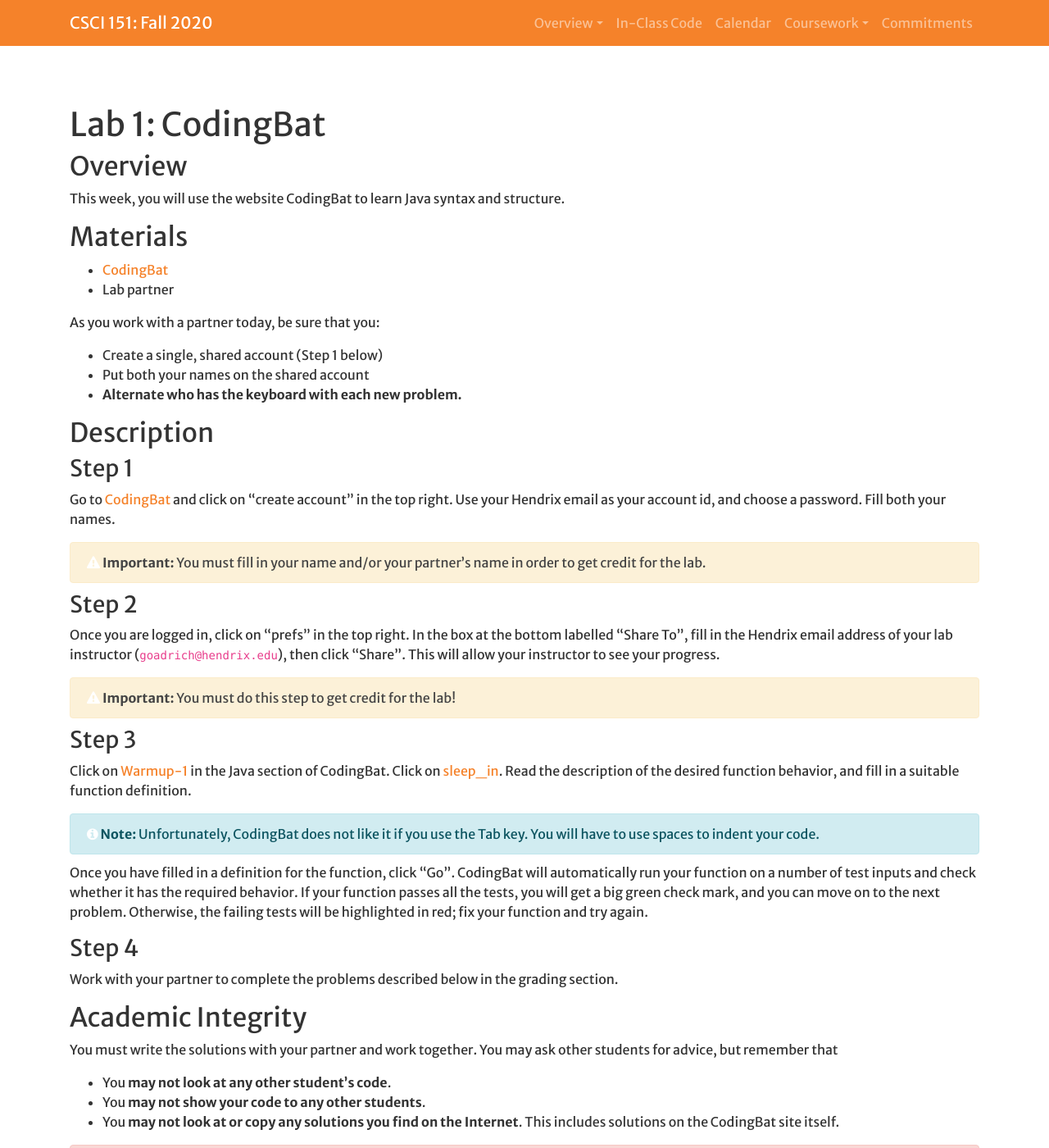
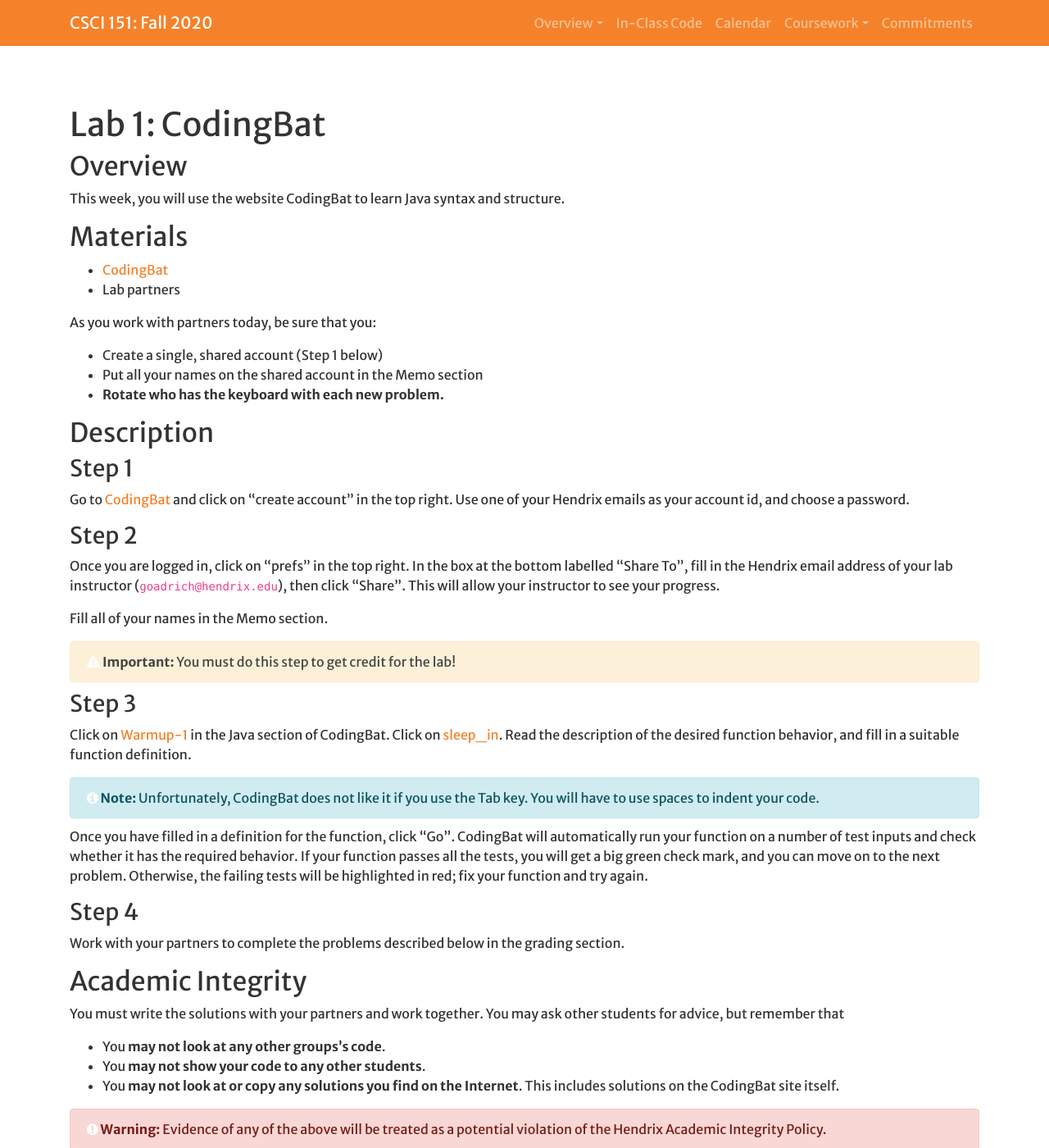
Before and after one commit to Hendrix-CS/csci151, a Jekyll site: the page built from labs/codingbat.md, in a window 1280 px wide and 1400 px high. Shown: the whole window at 82% size. Built offline with Jekyll 4.4.1, drawn with Linux system fonts in a browser that asks for light colours; a script that is not in the unit is left out; our own code applies the rules of GitHub Pages for plain Markdown files.

Commit message:
Updating Codingbat lab language

```diff
--- a/_config.yml
+++ b/_config.yml
@@ -92,6 +92,9 @@
   - name: SceneBuilder
     image: assets/images/SceneBuilderLogo.png
     url: https://gluonhq.com/products/scene-builder/
+  - name: CS2Mulch
+    image: assets/images/cs2mulch.png
+    url: https://mgoadric.github.io/cs2mulch/
 
 extra-resources:
 #  - name: Java4Python
@@ -100,9 +103,6 @@
 #  - name: CodingBat Java
 #    image: assets/images/codingbat.jpg
 #    url: https://codingbat.com/
-  - name: CS2Mulch
-    image: assets/images/cs2mulch.png
-    url: https://mgoadric.github.io/cs2mulch/
   - name: Algorithms
     image: assets/images/algorithms.png
     url: https://algs4.cs.princeton.edu/
--- a/labs/codingbat.md
+++ b/labs/codingbat.md
@@ -13,24 +13,21 @@
 ## Materials
 
 *   [CodingBat](http://codingbat.com/java)
-*   Lab partner
+*   Lab partners
 
-As you work with a
-partner today, be sure that you:
+As you work with
+partners today, be sure that you:
 
 *   Create a single, shared account (Step 1 below)
-*   Put both your names on the shared account
-*   **Alternate who has the keyboard with each new problem.**
+*   Put all your names on the shared account in the Memo section
+*   **Rotate who has the keyboard with each new problem.**
 
 ## Description
 ### Step 1
 
 Go to [CodingBat](http://codingbat.com/java) and click on "create
-account" in the top right. Use your Hendrix email as your account id,
-and choose a password. Fill both your names.
-
-{% include important.html content="You must fill in your name
-and/or your partner's name in order to get credit for the lab." %}
+account" in the top right. Use one of your Hendrix emails as your account id,
+and choose a password.
 
 ### Step 2
 
@@ -38,6 +35,8 @@
 bottom labelled "Share To", fill in the Hendrix email address of your
 lab instructor (`goadrich@hendrix.edu`), then click "Share". This will
 allow your instructor to see your progress.
+
+Fill all of your names in the Memo section.
 
 {% include important.html content="You must do this step to get credit for the lab!" %}
 
@@ -61,16 +60,16 @@
 
 ### Step 4
 
-Work with your partner to complete the problems described below in
+Work with your partners to complete the problems described below in
 the grading section.
 
 ## Academic Integrity
 
-You must write the solutions with your partner and
+You must write the solutions with your partners and
 work together. You may ask other students for advice, but remember
 that
 
-*   You **may not look at any other student's code**.
+*   You **may not look at any other groups's code**.
 *   You **may not show your code to any other students**.
 *   You **may not look at or copy any solutions you find on the
     Internet**. This includes solutions on the CodingBat site itself.
```
